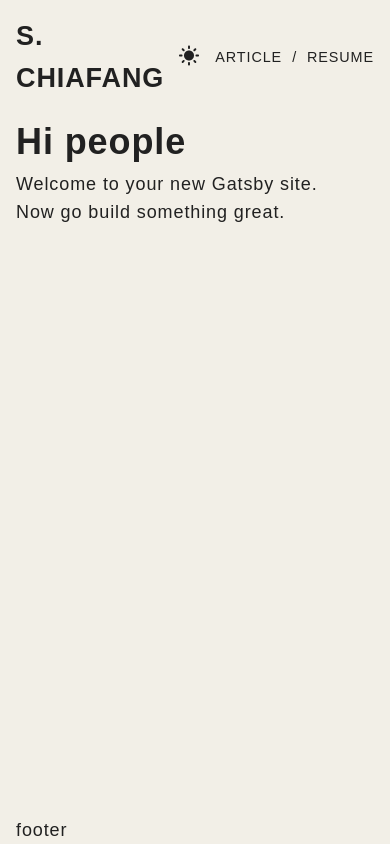
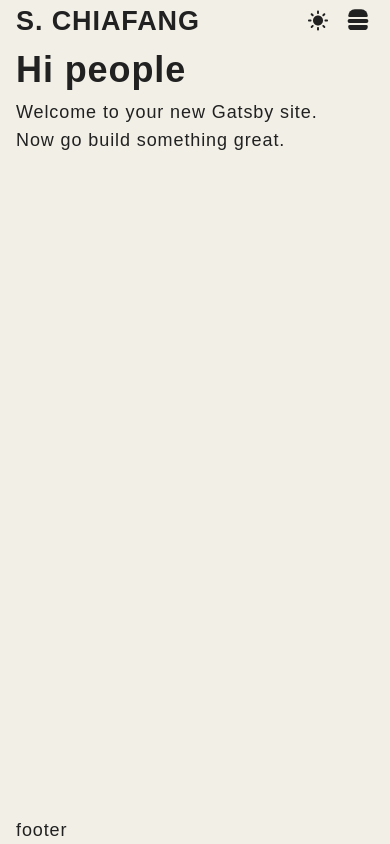
Before and after one commit to schiafang/gatsby-portfolio, a Gatsby site: page / in a window 390 px wide. Built offline with nearby package versions, Linux system fonts and the light colour scheme; Gatsby itself is replaced by a stand-in of ours; a web font is replaced by a local one.

Commit message:
feat: RWD nav layout and mobile menu toggle

```diff
--- a/src/components/layout.js
+++ b/src/components/layout.js
@@ -4,12 +4,14 @@ import { useStaticQuery, graphql, Link } from 'gatsby'
 import { ThemeProvider } from 'styled-components'
 
 import GlobalStyle from '../styles/global'
+import NavMenus from './nav-menus'
 import { darkTheme, lightTheme } from '../themes/theme'
 import * as S from '../styles/layout'
-import IconMoon from '../images/moon.svg'
-import IconDay from '../images/sun.svg'
 
 const Layout = ({ children }) => {
+    const [isDark, setIsDark] = useState(false)
+    const theme = isDark ? darkTheme : lightTheme
+
     const data = useStaticQuery(graphql`
         query SiteTitleQuery {
             site {
@@ -20,35 +22,20 @@ const Layout = ({ children }) => {
         }
     `)
 
-    const [isDark, setIsDark] = useState(false)
-
     return (
-        <ThemeProvider theme={isDark ? darkTheme : lightTheme}>
-            <GlobalStyle theme={isDark ? darkTheme : lightTheme} />
+        <ThemeProvider theme={theme}>
+            <GlobalStyle theme={theme} />
             <S.Wrapper>
                 <S.Header>
                     <Link to="/">
                         <h2>{data.site.siteMetadata?.title} </h2>
                     </Link>
-
-                    <div>
-                        <button
-                            className="theme-toggle"
-                            aria-label="theme-toggle"
-                            onClick={() => setIsDark(pre => !pre)}
-                        >
-                            {isDark ? (
-                                <IconMoon className="toggler-moon" />
-                            ) : (
-                                <IconDay className="toggler-sun" />
-                            )}
-                        </button>
-                        <Link to="/blog">ARTICLE</Link>
-                        <span>/</span>
-                        <Link to="/blog">RESUME</Link>
-                    </div>
+                    <NavMenus
+                        isDark={isDark}
+                        setIsDark={() => setIsDark(pre => !pre)}
+                    />
                 </S.Header>
-                <S.Main>{children}</S.Main>
+                {children}
                 <S.Footer>footer</S.Footer>
             </S.Wrapper>
         </ThemeProvider>
--- /dev/null
+++ b/src/components/nav-menus.js
@@ -0,0 +1,110 @@
+import React, { useState, useEffect } from 'react'
+import { Link } from 'gatsby'
+
+import * as S from '../styles/layout'
+import IconMoon from '../images/moon.svg'
+import IconDay from '../images/sun.svg'
+
+const menuLinks = [
+    {
+        linkTitle: 'INDEX',
+        path: '/',
+    },
+    {
+        linkTitle: 'ARTICLE',
+        path: '/list/1',
+    },
+    {
+        linkTitle: 'RESUME',
+        path: '/blog',
+    },
+]
+
+const NavMenus = ({ isDark, setIsDark }) => {
+    const [isMobile, setIsMobile] = useState(true)
+    const [showMobileMenu, setShowMobileMenu] = useState(false)
+
+    useEffect(() => {
+        if (window.innerWidth <= 768) {
+            setIsMobile(true)
+        } else if (isMobile) {
+            setIsMobile(false)
+        }
+
+        window.addEventListener('resize', () => {
+            if (window.innerWidth <= 768) {
+                setIsMobile(true)
+            } else if (isMobile) {
+                setIsMobile(false)
+            }
+        })
+        return () => {
+            window.removeEventListener('resize', {})
+        }
+    }, [])
+
+    return (
+        <S.Menus>
+            <button
+                className="theme-toggler"
+                aria-label="theme-toggler"
+                onClick={setIsDark}
+            >
+                {isDark ? (
+                    <IconMoon className="toggler-moon" />
+                ) : (
+                    <IconDay className="toggler-sun" />
+                )}
+            </button>
+
+            {isMobile ? (
+                <>
+                    <label className="menu-toggler" htmlFor="menuToggler">
+                        <input
+                            type="checkbox"
+                            id="menuToggler"
+                            checked={showMobileMenu}
+                            onChange={e => setShowMobileMenu(e.target.checked)}
+                        />
+                        <div className="hamburger"></div>
+                    </label>
+                    <div
+                        className={`menu-items-mobile ${
+                            showMobileMenu ? 'active' : 'collapse'
+                        }`}
+                    >
+                        {menuLinks.map((menu, index) => {
+                            return (
+                                <React.Fragment key={menu.path}>
+                                    <Link
+                                        to={menu.path}
+                                        onClickCapture={() =>
+                                            setShowMobileMenu(false)
+                                        }
+                                    >
+                                        {menu.linkTitle}
+                                    </Link>
+                                    {index !== menuLinks.length - 1 && (
+                                        <span className="slash">/</span>
+                                    )}
+                                </React.Fragment>
+                            )
+                        })}
+                        <button
+                            className="collaps-menu-btn"
+                            onClick={() => setShowMobileMenu(false)}
+                        />
+                    </div>
+                </>
+            ) : (
+                <div className="menu-items">
+                    <Link to="/list/1">ARTICLE</Link>
+                    <span className="slash">/</span>
+                    <Link to="/blog">RESUME</Link>
+                </div>
+            )}
+        </S.Menus>
+    )
+}
+
+export default NavMenus
--- a/src/styles/global.js
+++ b/src/styles/global.js
@@ -18,5 +18,10 @@ export default createGlobalStyle`
                 background: ${props => props.theme.green};
             }
         }
+
+        #gatsby-focus-wrapper {
+            height: 0;
+            flex-grow: 1;
+        }
     `}
 `
--- a/src/styles/layout.js
+++ b/src/styles/layout.js
@@ -5,6 +5,8 @@ export const Wrapper = styled.div`
     flex-direction: column;
     min-height: 100vh;
     padding: 2rem 7.5rem;
+    max-width: 100vw;
+    overflow: hidden;
 
     @media ${props => props.theme.breakpoints.tablet} {
         padding: 2rem;
@@ -17,18 +19,130 @@ export const Wrapper = styled.div`
 
 export const Header = styled.header`
     display: flex;
-    align-items: center;
+    align-items: stretch;
     justify-content: space-between;
+    padding: 15px 0;
+    position: relative;
 
-    @media ${props => props.theme.breakpoints.tablet} {
-        padding: 15px 0;
+    a {
+        text-decoration: none;
+        color: inherit;
     }
 
-    .theme-toggle {
+    @media ${props => props.theme.breakpoints.mobile} {
+        padding: 0;
+    }
+`
+
+export const Menus = styled.div`
+    position: relative;
+    height: inherit;
+    display: flex;
+    align-items: center;
+
+    .menu-items {
+        font-size: 0.9rem;
+
+        .slash {
+            margin: 0 10px;
+        }
+    }
+
+    .menu-items-mobile {
+        background-color: ${props => props.theme.mainColor};
+        position: absolute;
+        height: 100vh;
+        top: 0;
+        right: -1rem;
+        width: 100vw;
+        z-index: 99;
+        transform: translateX(100%) translate3d(120px, 0, 0);
+        transition: transform 0.5s cubic-bezier(0.15, 0.65, 0.66, 0.11);
+        display: flex;
+        flex-direction: column;
+        align-items: center;
+        justify-content: center;
+        gap: 30px;
+
+        &.active {
+            transform: translateX(0);
+        }
+
+        .slash {
+            color: ${props => props.theme.mainBackground};
+        }
+
+        a {
+            color: ${props => props.theme.green};
+            font-weight: bold;
+        }
+
+        *::selection {
+            background: ${props => props.theme.red};
+        }
+    }
+
+    .collaps-menu-btn {
+        width: 35px;
+        height: 35px;
         background-color: transparent;
+        border: 3px solid ${props => props.theme.mainBackground};
+        border-radius: 10px;
+        position: absolute;
+        top: 5%;
+        right: 10%;
+        cursor: pointer;
+        transition: all ease 0.3s;
+
+        &:hover {
+            transform: scale(1.2);
+            border-radius: 50%;
+            animation: rotate 0.5s ease-in;
+
+            @keyframes rotate {
+                0% {
+                    transform: scale(1.2) rotate(0deg);
+                }
+                100% {
+                    transform: scale(1.2) rotate(90deg);
+                }
+            }
+        }
+
+        &::after,
+        &::before {
+            content: '';
+            display: block;
+            width: 30px;
+            height: 4px;
+            background-color: ${props => props.theme.yellow};
+            transform: translateY(-50%);
+            position: absolute;
+            top: 50%;
+            left: 0;
+            border-radius: 2px;
+        }
+
+        &::after {
+            transform: translateY(-50%) rotate(45deg);
+        }
+
+        &::before {
+            transform: translateY(-50%) rotate(135deg);
+        }
+    }
+
+    .theme-toggler {
+        background-color: transparent;
+        height: 30px;
         border: none;
         cursor: pointer;
-        margin-right: 10px;
+        position: absolute;
+        left: -40px;
+        top: 50%;
+        transform: translateY(-50%);
+        display: flex;
+        align-items: center;
 
         svg {
             width: 20px;
@@ -43,24 +157,61 @@ export const Header = styled.header`
         }
     }
 
-    > div {
-        display: flex;
-        align-items: center;
-        font-size: 0.9rem;
+    .menu-toggler {
+        display: block;
+        width: 32px;
+        height: 100%;
 
-        span {
-            margin: 0 10px;
+        input {
+            display: none;
         }
-    }
 
-    a {
-        text-decoration: none;
-        color: inherit;
+        &:hover {
+            cursor: pointer;
+            .hamburger::after {
+                transform-origin: 100% -150px;
+                transform: rotate(5deg);
+            }
+            .hamburger::before {
+                bottom: -11px;
+            }
+        }
+
+        .hamburger {
+            width: 32px;
+            height: 6px;
+            background-color: ${props => props.theme.mainColor};
+            border-radius: 3px;
+            position: relative;
+            top: 50%;
+            transform: translateY(-50%) scale(0.65);
+
+            transition: all ease 0.4s;
+
+            &::after,
+            &::before {
+                content: '';
+                width: 30px;
+                display: block;
+                position: absolute;
+                left: 50%;
+                transform: translateX(-50%);
+                background-color: inherit;
+            }
+
+            &::after {
+                height: 12px;
+                border-radius: 15px 15px 3px 3px;
+                top: -15px;
+            }
+
+            &::before {
+                height: 8px;
+                border-radius: 4px 4px 10px 10px;
+                bottom: -11px;
+            }
+        }
     }
 `
 
-export const Main = styled.main`
-    flex: 1 0;
-`
-
 export const Footer = styled.footer``
```
